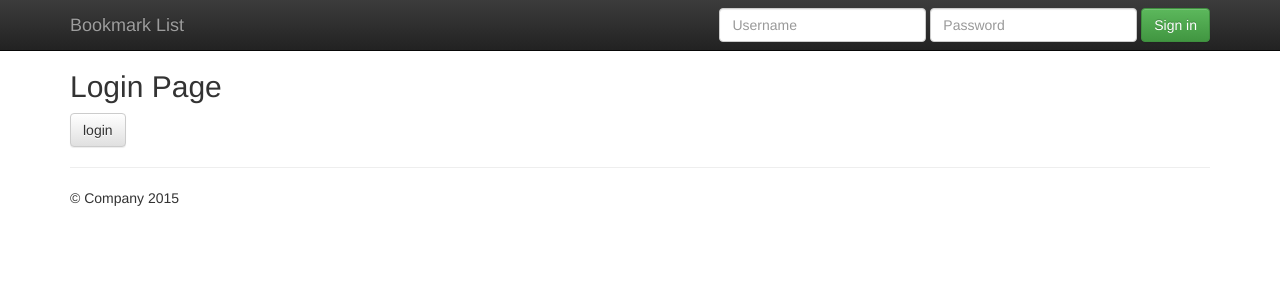
After one commit to paige0701/django-marcador, a Django app: template mysite/marcador/templates/marcador/login.html in a window 1280 px wide. The commit adds this page. Shown: the top 300 px of the page. Run offline with Django 3.2, Linux system fonts and the light colour scheme; the template is opened without the code that fills it, so the values that code supplies are empty; some libraries are stand-ins or nearby versions.

Commit message:
login fuction done

```diff
--- a/mysite/marcador/templates/marcador/bookmark_list.html
+++ b/mysite/marcador/templates/marcador/bookmark_list.html
@@ -1,4 +1,4 @@
-{% extends 'marcador/base.html' %}
+{% extends 'base.html' %}
 {% block title %}Bookmark{% endblock %}
 
 {% block heading %}
--- /dev/null
+++ b/mysite/marcador/templates/marcador/login.html
@@ -0,0 +1,19 @@
+{% extends 'base.html' %}
+{% load crispy_forms_tags %}
+{% block title %}Login{% endblock %}
+{% block heading %}
+    <h2>Login Page</h2>
+{% endblock %}
+{% block content %}
+
+
+
+    <form action="{% url "mysite_login" %}" method="post" accept-charset="utf-8">
+        {{ form|crispy }}
+        {% csrf_token %}
+        <input type="hidden" name="next" value="{{ next }}">
+        <input class="btn btn-default" value="login" type="submit">
+
+    </form>
+
+{% endblock %}
--- /dev/null
+++ b/mysite/marcador/templates/marcador/toggle_login.html
@@ -0,0 +1,25 @@
+{% if user.is_authenticated %}
+    <ul class="nav navbar-nav navbar-right">
+        <li class="dropdown">
+            <a href="#" class="dropdown-toggle" data-toggle="dropdown" role="button"
+               aria-expanded="false">{{ user.username }} <span class="caret"></span></a>
+            <ul class="dropdown-menu" role="menu">
+                <li><a href="{% url "bookmark_user" user.username %}">
+                    My bookmarks</a></li>
+                <li><a href="{% url "mysite_logout" %}">Logout</a></li>
+            </ul>
+        </li>
+    </ul>
+{% else %}
+    <form class="navbar-form navbar-right" role="form" action="{% url "mysite_login" %}"
+          method="post" accept-charset="utf-8">
+        <div class="form-group">
+            <input type="text" placeholder="Username" class="form-control" name="username">
+        </div>
+        <div class="form-group">
+            <input type="password" placeholder="Password" class="form-control" name="password">
+        </div>
+        {% csrf_token %}
+        <button type="submit" class="btn btn-success">Sign in</button>
+    </form>
+{% endif %}
--- a/mysite/marcador/urls.py
+++ b/mysite/marcador/urls.py
@@ -1,7 +1,27 @@
 from django.conf.urls import url
 from marcador import views
+from django.core.urlresolvers import reverse_lazy
+
+from django.contrib.auth.views import login as login
+from django.contrib.auth.views import logout as logout
 
 urlpatterns = [
     url(r'^user/(?P<username>[-\w]+)/$', views.bookmark_user, name='bookmark_user'),
     url(r'^$', views.bookmark_list, name='bookmark_list'),
+
+    url(r'^login/$', login, {'template_name':"login.html"}, name='mysite_login'),
+    url(r'^logout/$', logout, {'next_page': reverse_lazy('bookmark_list')}, name='mysite_logout'),
+
+
+
+
+
+
+    # url(r'^login/$', 'django.contrib.auth.views.login', {'template_name': 'login.html'},
+    #     name='mysite_login'),
+    # url(r'^logout/$', 'django.contrib.auth.views.logout',
+    #     {'next_page': reverse_lazy('marcador_bookmark_list')}, name='mysite_logout'),
+
+
+
 ]
--- a/mysite/templates/marcador/base.html
+++ b/mysite/templates/base.html
@@ -42,15 +42,10 @@
             <a class="navbar-brand" href="#">Bookmark List</a>
         </div>
         <div id="navbar" class="navbar-collapse collapse">
-            <form class="navbar-form navbar-right" role="form">
-                <div class="form-group">
-                    <input type="text" placeholder="Email" class="form-control">
-                </div>
-                <div class="form-group">
-                    <input type="password" placeholder="Password" class="form-control">
-                </div>
-                <button type="submit" class="btn btn-success">Sign in</button>
-            </form>
+
+            {% block toggle_login %}
+                {% include 'marcador/toggle_login.html' %}
+            {% endblock %}
         </div><!--/.navbar-collapse -->
     </div>
 </nav>
```
Also changed, not shown: mysite/mysite/settings.py (+13 -1 lines), mysite/requirements.txt (added, +7 -0 lines), mysite/db.sqlite3, mysite/templates/404.html (renamed from mysite/templates/marcador/404.html).
